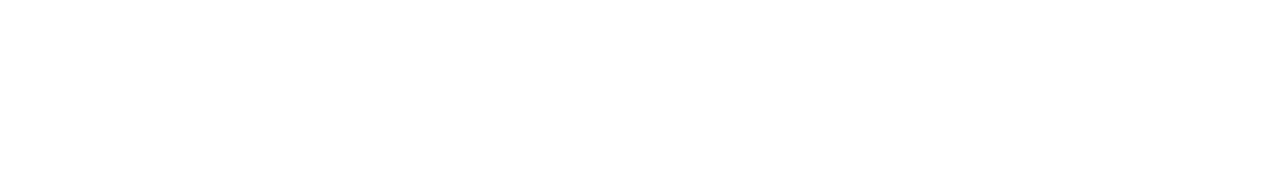
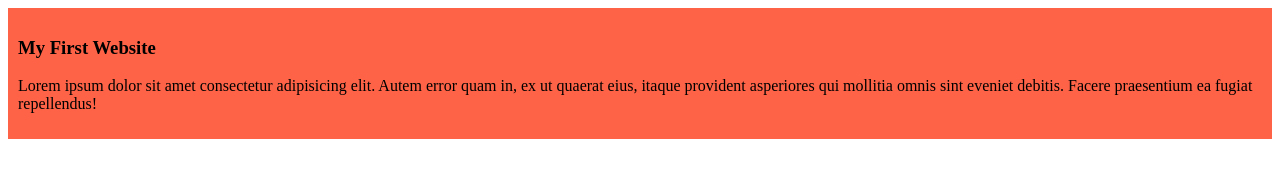
Before and after one commit to sanjidaalamsinha/my-simple-website, a plain HTML site: page index.html in a window 1280 px wide. Drawn offline with Linux system fonts and the light colour scheme.

Commit message:
added the first blog

```diff
--- a/index.html
+++ b/index.html
@@ -4,8 +4,12 @@
     <meta charset="UTF-8">
     <meta name="viewport" content="width=device-width, initial-scale=1.0">
     <title>My Simple Website</title>
+    <link rel="stylesheet" href="styles/blog.css">
 </head>
 <body>
-
+   <div>
+    <h3>My First Website</h3>
+    <p>Lorem ipsum dolor sit amet consectetur adipisicing elit. Autem error quam in, ex ut quaerat eius, itaque provident asperiores qui mollitia omnis sint eveniet debitis. Facere praesentium ea fugiat repellendus!</p>
+   </div>
 </body>
 </html>
--- /dev/null
+++ b/styles/blog.css
@@ -0,0 +1,4 @@
+div{
+    background-color: tomato;
+    padding: 10px;
+}
```
